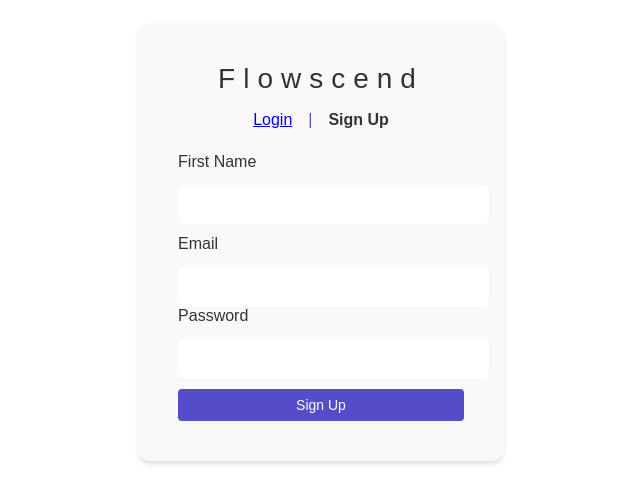
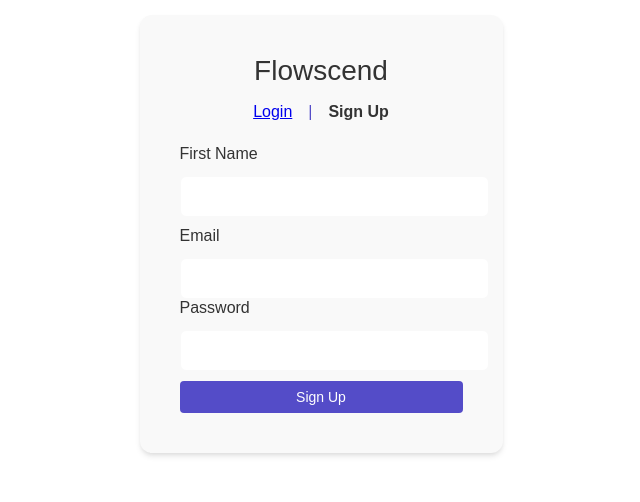
Before and after one commit to damianniebler/flow-, a SvelteKit app: page /signup in a window 1280 px wide. Shown: the part 166-668 px from the top of the page, without its empty margins (359-999 px from the left). Built offline with nearby package versions, Linux system fonts and the light colour scheme; no server answers.

Commit message:
minor style updates

```diff
--- a/src/app.css
+++ b/src/app.css
@@ -9,11 +9,14 @@
 
   html {
 	font-family: var(--font-family);
+	overflow-x: hidden;
   }
 
   body {
 	background-color: var(--bg-color);
 	color: var(--text-color);
+	margin: 0;;
+	overflow-x: hidden;
   }
 
   .dark-mode {
@@ -786,7 +789,6 @@
 
   .logo{
 	text-align: center;
-	letter-spacing: .5rem;
 	font-size: 1.75rem;
   }
 
--- a/src/routes/entity/[id]/+page.svelte
+++ b/src/routes/entity/[id]/+page.svelte
@@ -315,7 +315,7 @@ function handleOptionClick(action) {
           </button>
 
           <span class="item-name">{item.name}</span>
-          <span class="last-updated">Last updated: {formatRelativeTime(item.last_updated)}</span>
+          <span class="last-updated">Updated {formatRelativeTime(item.last_updated)}</span>
           <button on:click={() => updateTimestamp(item)} class="update-timestamp-btn">
             <i class="fas fa-sync-alt"></i>
           </button>
@@ -369,7 +369,7 @@ function handleOptionClick(action) {
           </button>
 
           <span class="item-name">{item.name}</span>
-          <span class="last-updated">Last updated: {formatRelativeTime(item.last_updated)}</span>
+          <span class="last-updated">Updated: {formatRelativeTime(item.last_updated)}</span>
           <button class="btn-icon" on:click={() => renameItem(item)}>✏️</button>
           <button class="btn-icon" on:click={() => deleteItem(item)}>🗑️</button>
         </div>
--- a/src/routes/folder/[id]/+page.svelte
+++ b/src/routes/folder/[id]/+page.svelte
@@ -457,7 +457,7 @@ async function createEntity(sectionId, entityName) {
         {#each section.entities as entity (entity.uniqueId)}
         <li class="entity-item">
           <a href="/entity/{entity.id}?folderId={currentFolderId}" class="entity-name">{entity.name}</a>
-          <span class="entity-timestamp">Last updated: {formatRelativeTime(entity.last_updated)}</span>
+          <span class="entity-timestamp">Updated {formatRelativeTime(entity.last_updated)}</span>
           <div class="entity-actions">
             <button class="btn-icon" on:click={() => renameEntity(entity)}>✏️</button>
             <select on:change={(e) => moveEntityToSection(entity, e.target.value)}>
```
Also changed, not shown: src/routes/+layout.svelte (line endings or trailing spaces).
